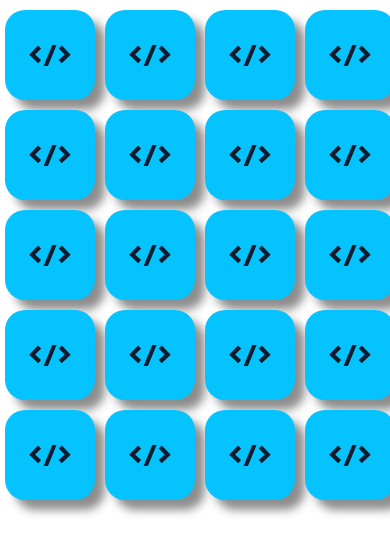
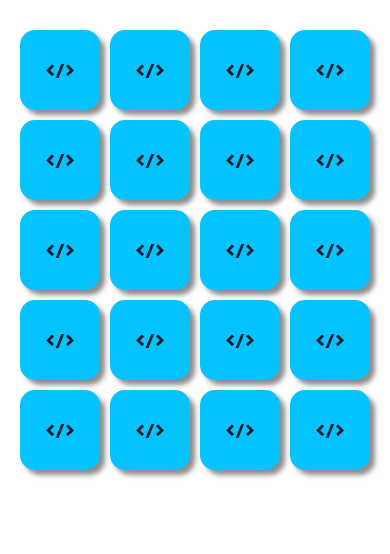
Before and after one commit to GustavoM777/Jogo-da-Memoria, a plain HTML site: page index.html in a window 390 px wide. Drawn offline with Linux system fonts and the light colour scheme.

Commit message:
responsividade

```diff
--- a/index.html
+++ b/index.html
@@ -23,8 +23,8 @@
     </div>
 
     <div id="gameOver">
-        <div>
-            Parabéns, você completou o jogo!
+        <div class="parabens">
+            <h1>Parabéns, você completou o jogo!</h1>
         </div>
         <button id="restart" onclick="restart()">Jogue novamente</button>
     </div>
--- a/style.css
+++ b/style.css
@@ -78,35 +78,82 @@ body {
     align-items: center;
 }
 
-@media screen and (max-width: 400px){
+@media screen and (max-width: 500px){
+    img.icon {
+        width: 55px;
+    }
 
-      .card {
-        width: 60px;
-        height: 60px;
+    .card {
+        width: 80px;
+        height: 80px;
         position: relative;
+        transform-style: preserve-3d;
+        transition: transform .5s;
+        align-items: center;
 
     }
 
-    #gameBoard {
-        grid-template: 80px 80px 80px 80px 80px / 80px 80px 80px 80px;
+    .card_back , .card_front {
+        position: absolute;
+        width: 100%;
+        height: 100%;
+        display: flex;
+        justify-content: center;
+        align-items: center;
+        border-radius: 15px;
+        box-shadow: 5px 5px 5px rgba(0, 0, 0, 0.45);
+        backface-visibility: hidden;
+    }
 
+    .flip {
+        transform: rotateY(180deg)
+    }
+
+    .card_front {
+        transform: rotateY(180deg);
+        background-color: #101c2c;
+    }
+
+    .card_back {
+        color: #101c2c;
+        background-color: #05c3ff;
+        font-size: 20px;
     }
 
     #gameOver {
-        font-size: 1.1rem;
+        position: absolute;
+        width: 100%;
+        height: 100%;
+        background-color: rgba(0, 0, 0, 0.9);
+        color: white;
+        font-size: 35px;
+        display: none;
+        justify-content: center;
+        align-items: center;
+        flex-direction: column;
+        top: 0;
     }
- }
 
- @media screen and (max-width: 500px){
+    #restart {
+        padding: 10px;
+        font-size: 10px;
+        background-color: yellow;
+        border: none;
+        border-radius: 5px;
+        margin-top: 5px;
+    }
 
-    .card {
-      width: 90px;
-      height: 90px;
-      padding: 5px;
-  }
+    #gameBoard {
+        display: grid;
+        grid-template: 90px 90px 90px 90px 90px / 90px 90px 90px 90px;
+        justify-content: center;
+        align-content: center;
+        height: 500px;
+        justify-items: center;
+        align-items: center;
+    }
 
-  #gameBoard {
-      grid-template: 100px 100px 100px 100px 100px / 100px 100px 100px 100px;
-      height: 500px;
-  }
+    .parabens {
+        font-size: 8pt;
+    }
 }
```
Also changed, not shown: 1 other file.
